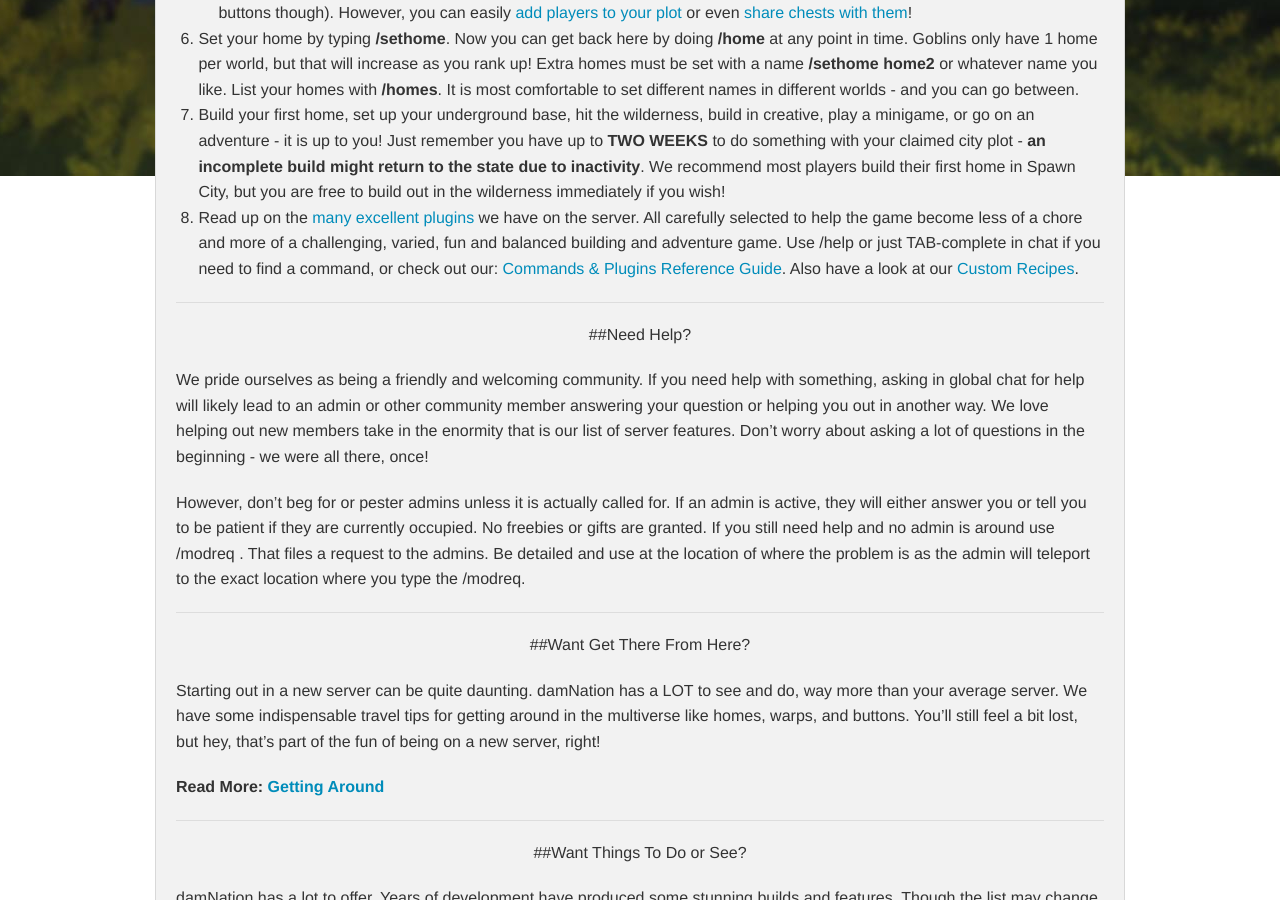
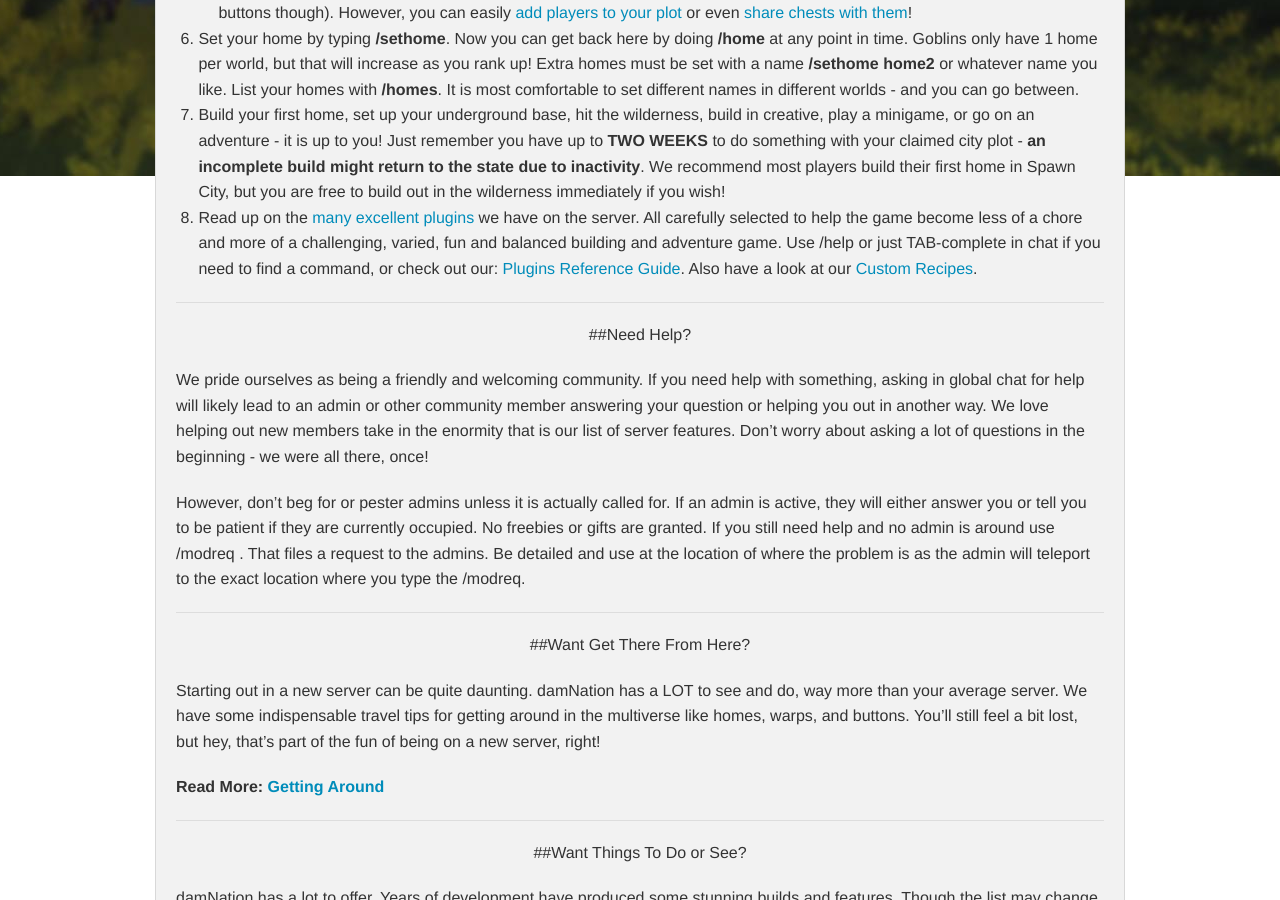
Before and after one commit to damnation-eu/website-beta, a Jekyll site: the page built from newcomer.md, in a window 1280 px wide and 900 px high, scrolled down 998 px. Built offline with Jekyll 4.4.1, drawn with Linux system fonts in a browser that asks for light colours; nearby versions of some CDN libraries; library files that are not in the unit come from our copies.

Commit message:
Update newcomer.md

```diff
--- a/newcomer.md
+++ b/newcomer.md
@@ -24,7 +24,7 @@
   * Your plot is fully protected - no one else can build, destroy or take stuff from chests on it (they can open wood doors and use buttons though). However, you can easily [add players to your plot]({{site.baseurl}}/worldguard-guide) or even [share chests with them]({{site.baseurl}}/lwc-guide)!
 7.  Set your home by typing **/sethome**. Now you can get back here by doing **/home** at any point in time. Goblins only have 1 home per world, but that will increase as you rank up! Extra homes must be set with a name **/sethome home2** or whatever name you like. List your homes with **/homes**. It is most comfortable to set different names in different worlds - and you can go between.
 8.  Build your first home, set up your underground base, hit the wilderness, build in creative, play a minigame, or go on an adventure - it is up to you! Just remember you have up to **TWO WEEKS** to do something with your claimed city plot - **an incomplete build might return to the state due to inactivity**. We recommend most players build their first home in Spawn City, but you are free to build out in the wilderness immediately if you wish!
-9.  Read up on the [many excellent plugins]({{site.baseurl}}/main-plugins) we have on the server. All carefully selected to help the game become less of a chore and more of a challenging, varied, fun and balanced building and adventure game. Use /help or just TAB-complete in chat if you need to find a command, or check out our: [Commands & Plugins Reference Guide](https://damnation.eu/phpbb/viewtopic.php?f=8&t=591). Also have a look at our [Custom Recipes](https://damnation.eu/phpbb/viewtopic.php?f=8&t=5780).
+9.  Read up on the [many excellent plugins]({{site.baseurl}}/plugins) we have on the server. All carefully selected to help the game become less of a chore and more of a challenging, varied, fun and balanced building and adventure game. Use /help or just TAB-complete in chat if you need to find a command, or check out our: [Plugins Reference Guide]({{site.baseurl}}/plugin). Also have a look at our [Custom Recipes]({{site.baseurl}}/g/recipes).
 
 ___
 
```
